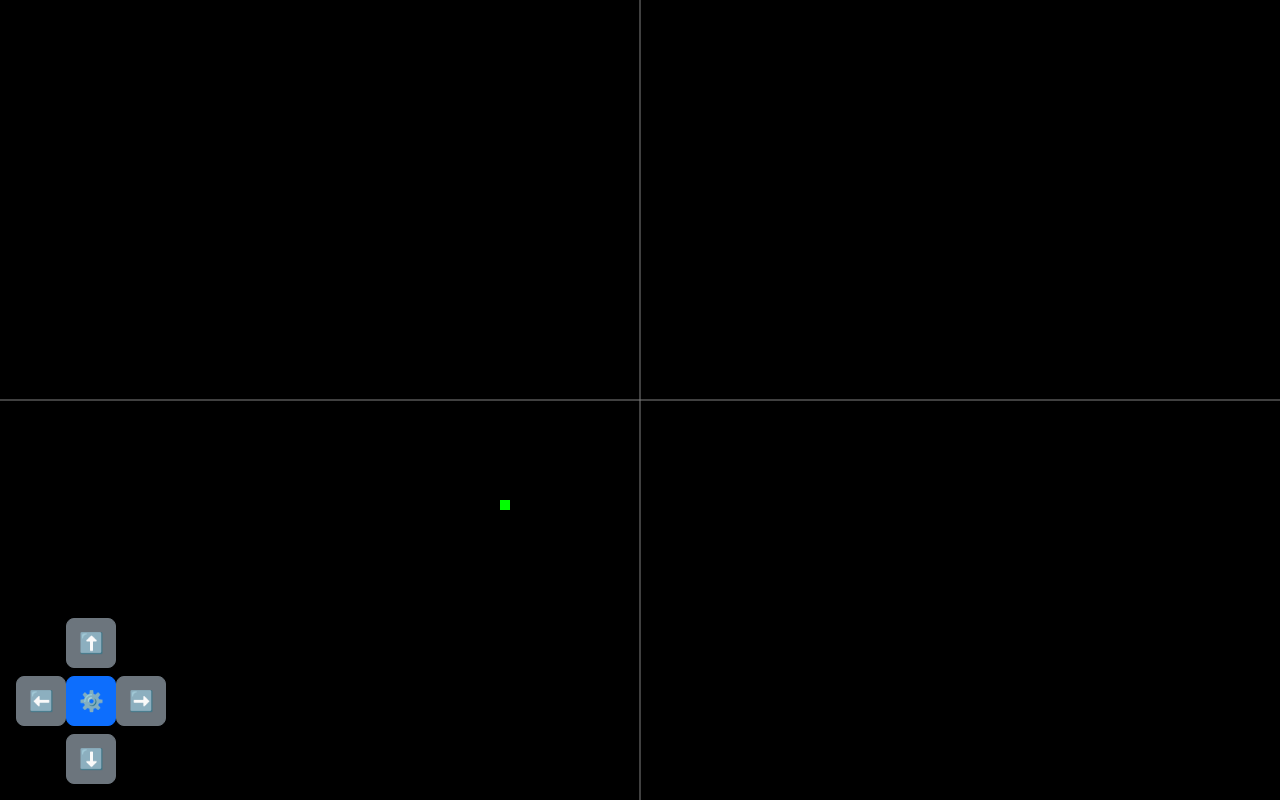
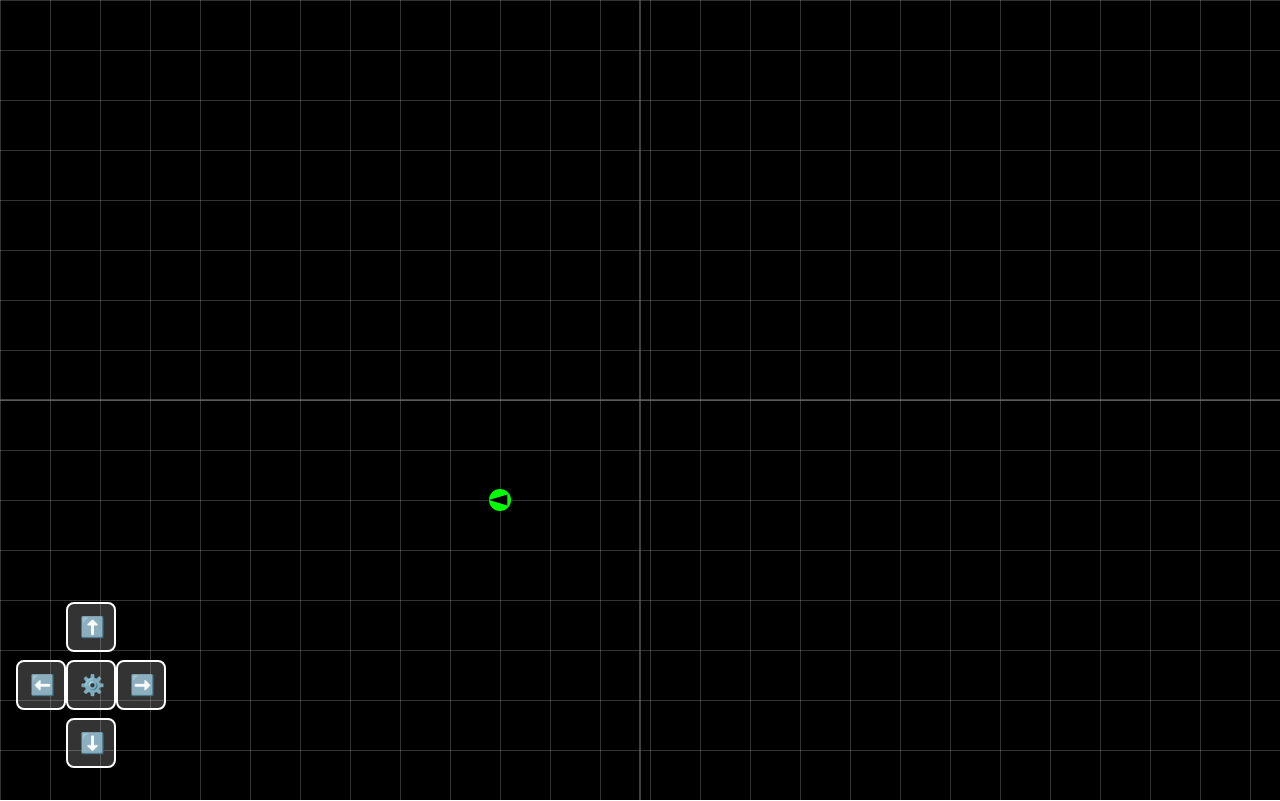
Before and after one commit to narongwile/diffDriveBot, a plain HTML site: page data/index.html in a window 1280 px wide. Both pictures are taken after a click on the button "⬅️". Drawn offline with nearby package versions, Linux system fonts and the light colour scheme.

Commit message:
update grid

```diff
--- a/data/script.js
+++ b/data/script.js
@@ -3,6 +3,9 @@ const ctx = canvas.getContext("2d");
 
 canvas.width = window.innerWidth;
 canvas.height = window.innerHeight;
+
+const gridSize = 50; // 1 ช่อง = 50px = 0.5m
+const snakeSize = (22 / 50) * gridSize; // ขนาดงู = 22cm แปลงเป็น pixel
 
 let snake = [{ x: 500, y: 500 }];
 let speed = 5;
@@ -103,7 +106,7 @@ function drawAxes() {
 function drawTrajectory() {
     ctx.fillStyle = "red";
     for (let point of trajectory) {
-        ctx.fillRect(point.x, point.y, 4, 4);
+        ctx.fillRect(point.x, point.y, 3, 3);
     }
 }
 
@@ -119,12 +122,55 @@ function drawFadeEffect() {
     }
 }
 
+// function drawGrid() {
+//     ctx.strokeStyle = "rgba(200, 200, 200, 0.3)";
+//     ctx.lineWidth = 1;
+//     for (let x = 0; x < canvas.width; x += gridSize) {
+//         ctx.beginPath();
+//         ctx.moveTo(x, 0);
+//         ctx.lineTo(x, canvas.height);
+//         ctx.stroke();
+//     }
+//     for (let y = 0; y < canvas.height; y += gridSize) {
+//         ctx.beginPath();
+//         ctx.moveTo(0, y);
+//         ctx.lineTo(canvas.width, y);
+//         ctx.stroke();
+//     }
+//}
+function drawDirectionArrow(x, y) {
+    if (direction.x === 0 && direction.y === 0) return; // ถ้างูหยุด ไม่ต้องแสดงลูกศร
+
+    ctx.save();
+    ctx.translate(x, y); // ย้ายจุดอ้างอิงไปที่จุดกลางงู
+
+    let angle = Math.atan2(direction.y, direction.x); // คำนวณมุมจากทิศทาง
+    ctx.rotate(angle); // หมุนลูกศรไปตามทิศทาง
+
+    // วาดลูกศร
+    ctx.fillStyle = "black";
+    ctx.beginPath();
+    ctx.moveTo(snakeSize / 2, 0);
+    ctx.lineTo(-snakeSize / 3, -snakeSize / 4);
+    ctx.lineTo(-snakeSize / 3, snakeSize / 4);
+    ctx.closePath();
+    ctx.fill();
+
+    ctx.restore(); // คืนค่าหลังหมุน
+}
+
+
 function drawSnake() {
     ctx.fillStyle = "lime";
-    for (let part of snake) {
-        ctx.fillRect(part.x, part.y, 10, 10);
-    }
+    let head = snake[0];
+
+    ctx.beginPath();
+    ctx.arc(head.x, head.y, snakeSize / 2, 0, Math.PI * 2);
+    ctx.fill();
+
+    drawDirectionArrow(head.x, head.y); // แสดงลูกศรที่หัวงู
 }
+
 
 // ✅ เคลื่อนที่ไปยังเป้าหมาย (คลิก)
 function updateSnakeToTarget() {
@@ -139,6 +185,12 @@ function updateSnakeToTarget() {
             let moveY = (dy / distance) * speed;
 
             let newHead = { x: head.x + moveX, y: head.y + moveY };
+
+            // ✅ ตรวจจับทิศเฉียง
+            let normX = Math.sign(moveX);
+            let normY = Math.sign(moveY);
+            direction = { x: normX, y: normY };
+
             snake.unshift(newHead);
             snake.pop();
             trajectory.push(newHead);
@@ -149,18 +201,17 @@ function updateSnakeToTarget() {
     }
 }
 
-// ✅ เคลื่อนที่โดยใช้ปุ่มควบคุม
 function updateSnakeWithControls() {
     if (moving) {
         let head = snake[0];
         let newHead = { x: head.x + direction.x * speed, y: head.y + direction.y * speed };
-
         snake.unshift(newHead);
         snake.pop();
         trajectory.push(newHead);
-        if (trajectory.length > 50) trajectory.shift();
+        if (trajectory.length > 100) trajectory.shift(); // จำกัดความยาวของเส้นทาง
     }
 }
+
 
 // ✅ ฟังก์ชันเคลื่อนที่งูแบบ Smooth (กดปุ่มแล้วค้างไว้)
 function moveSnake(dx, dy) {
--- a/data/style.css
+++ b/data/style.css
@@ -8,15 +8,39 @@ body {
     overflow: hidden;
 }
 
+body {
+    margin: 0;
+    background-color: black;
+    display: flex;
+    justify-content: center;
+    align-items: center;
+    height: 100vh;
+    overflow: hidden;
+    /* background-size: 50px 50px;
+    background-image:
+        linear-gradient(to right, rgba(200, 200, 200, 0.2) 1px, transparent 1px),
+        linear-gradient(to bottom, rgba(200, 200, 200, 0.2) 1px, transparent 1px);
+    background-position: 0 0; */
+}
+
 canvas {
     border: 2px solid white;
     background-color: black;
+    background-image: linear-gradient(rgba(255, 255, 255, 0.2) 1px, transparent 1px),
+                      linear-gradient(90deg, rgba(255, 255, 255, 0.2) 1px, transparent 1px);
+    background-size: 50px 50px;
 }
 
 #controls {
     position: fixed;
     bottom: 20px;
     left: 20px;
+    display: grid;
+    grid-template-areas:
+        ".  up  ."
+        "left . right"
+        ". down .";
+    gap: 8px;
 }
 
 #controls .btn {
@@ -24,8 +48,22 @@ canvas {
     height: 50px;
     font-size: 20px;
     border-radius: 8px;
+    background-color: rgba(255, 255, 255, 0.2);
+    color: white;
+    border: 2px solid white;
+    cursor: pointer;
 }
+
+#controls .btn:active {
+    background-color: rgba(255, 255, 255, 0.4);
+}
+
+#up { grid-area: up; }
+#down { grid-area: down; }
+#left { grid-area: left; }
+#right { grid-area: right; }
 
 .modal-content {
     background-color: white;
+    color: black;
 }
```
